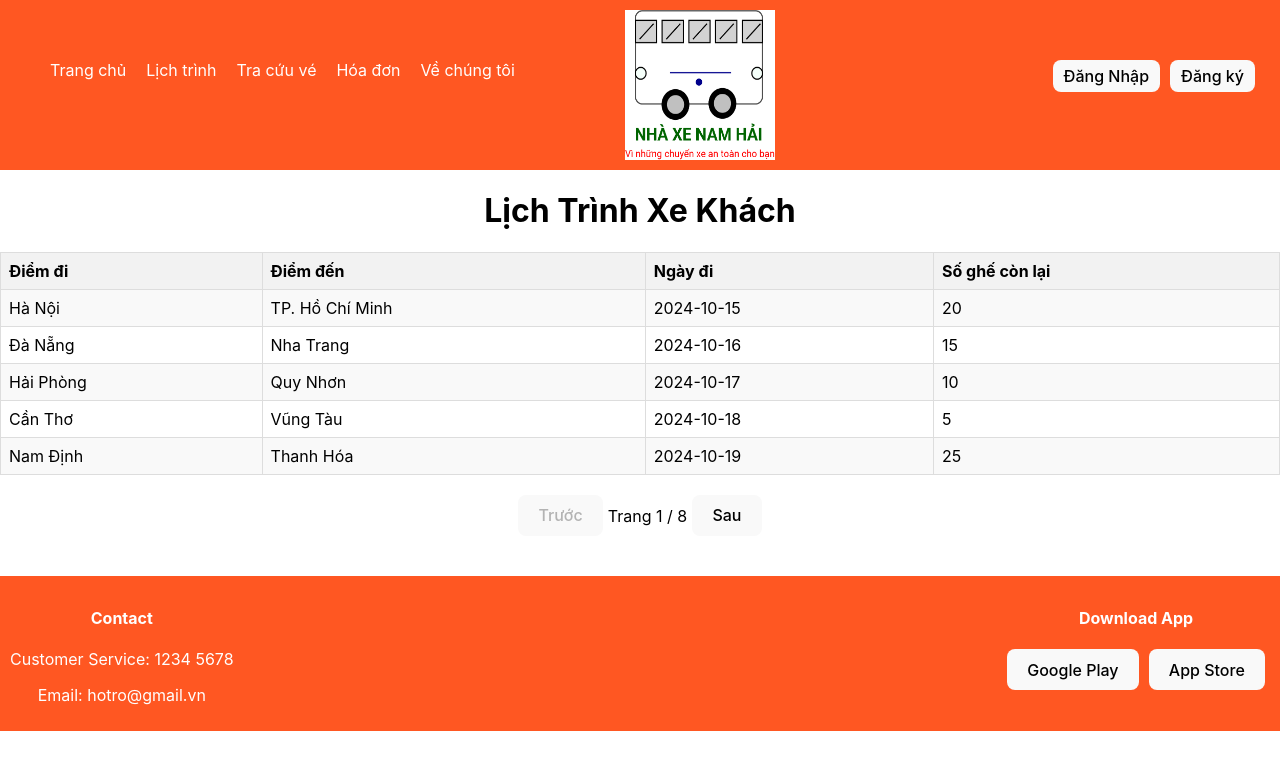
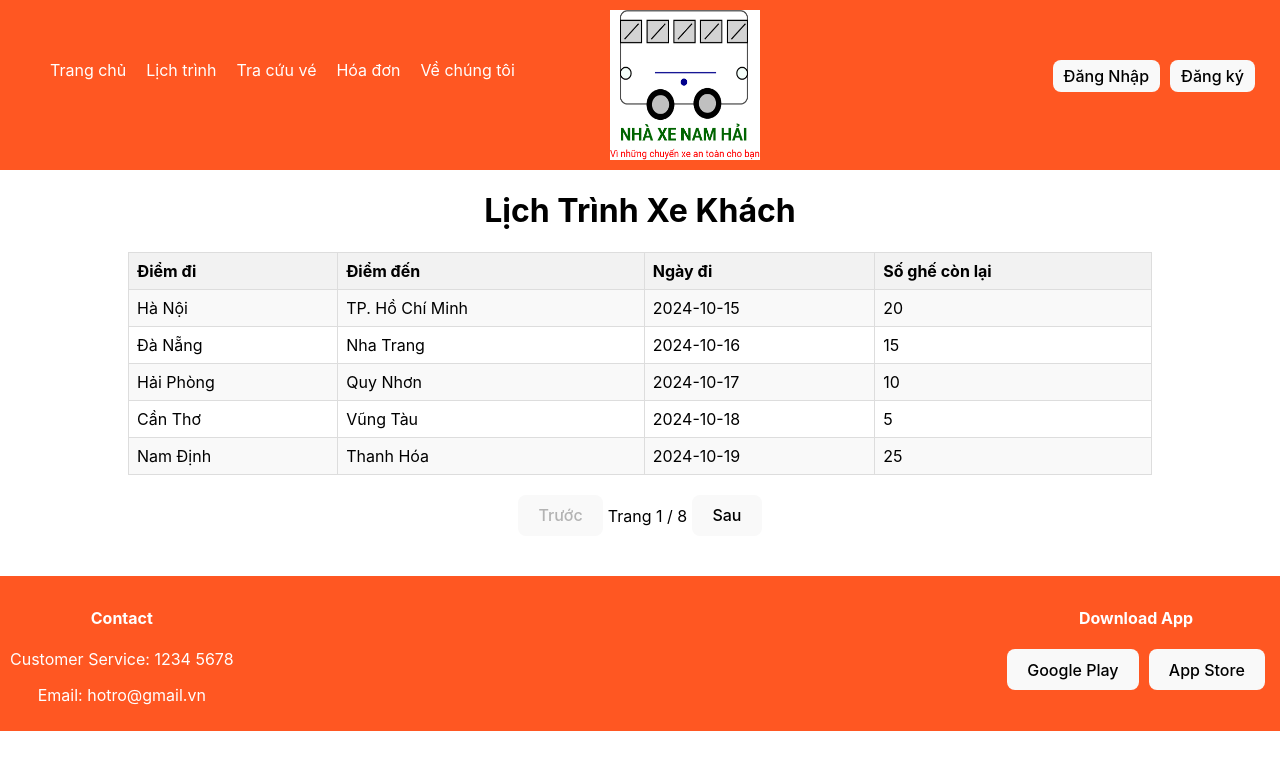
Before and after one commit to karuto1311/cnpm-, a React (Vite) app in the folder WebXeKhach/: page /schedule in a window 1280 px wide. Shown: the top 770 px of the page. Built offline with nearby package versions, Linux system fonts and the light colour scheme.

Commit message:
chinh sua vi tri logo navbar va kich co table cua lich trinh

```diff
--- a/WebXeKhach/src/assets/Css/Navbar.css
+++ b/WebXeKhach/src/assets/Css/Navbar.css
@@ -37,7 +37,7 @@ height: 150px;
 .logo-container {
   position: absolute;
   left: 50%;
-  transform: translateX(-5%);
+  transform: translateX(-10%);
 }
 
 .logo {
--- a/WebXeKhach/src/assets/Css/Schedule.css
+++ b/WebXeKhach/src/assets/Css/Schedule.css
@@ -4,7 +4,7 @@
 
 
 .schedule-table {
-    width: 100%;
+    width: 80%;
     border-collapse: collapse;
   }
 
```
